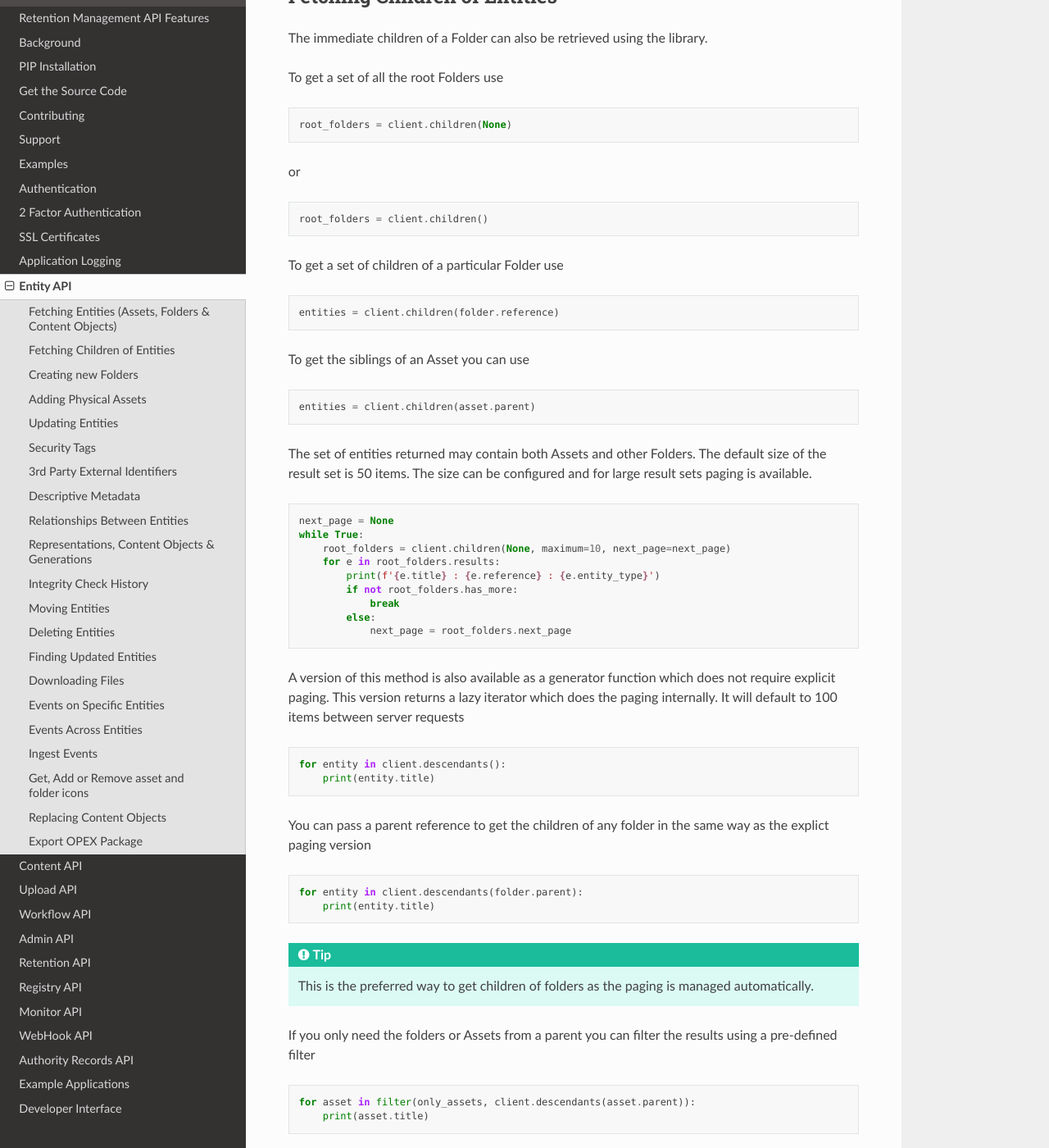
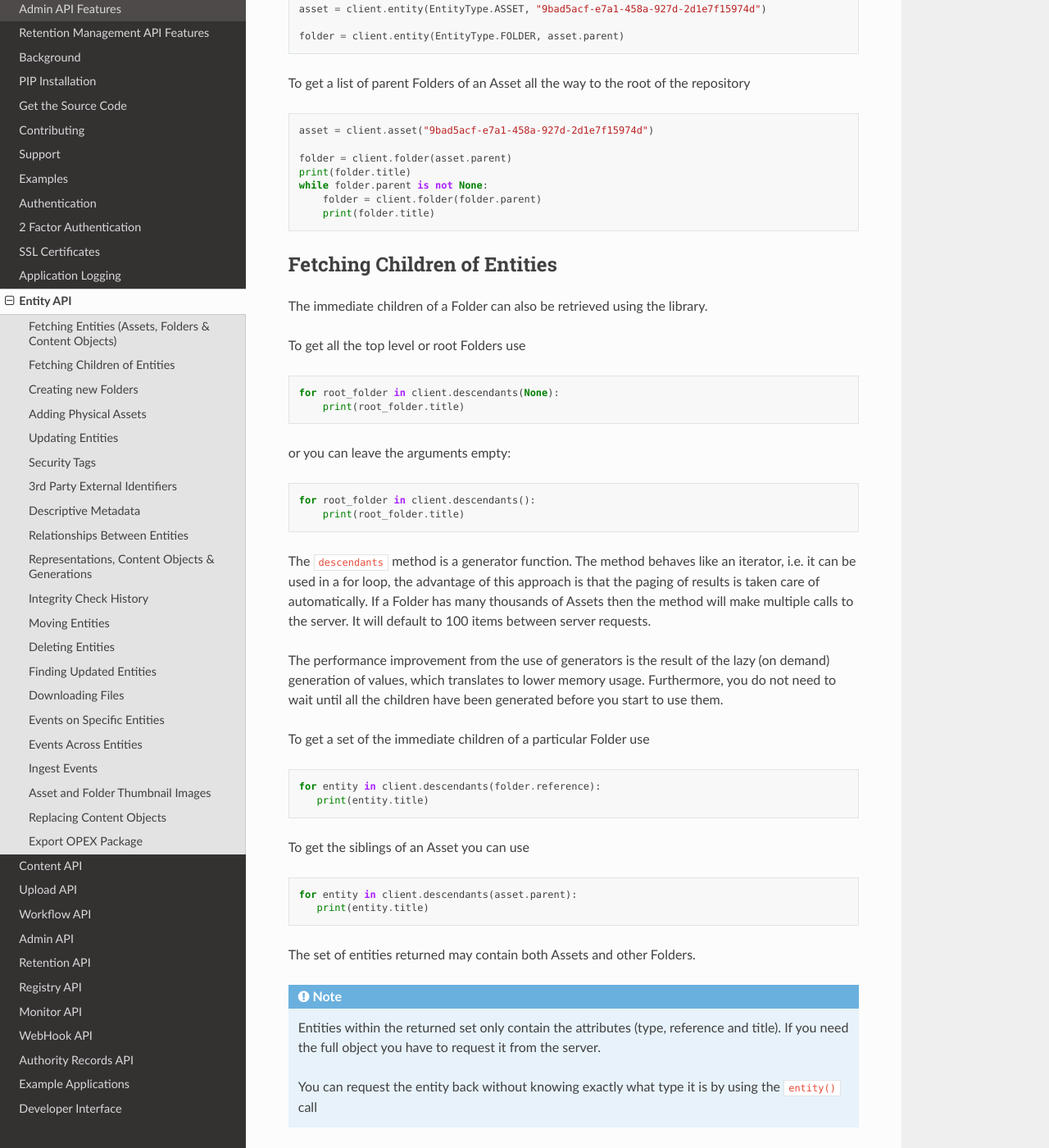
Before and after one commit to carj/pyPreservica, a Sphinx documentation site: the page built from docs/entity.rst, in a window 1280 px wide and 1400 px high, scrolled down 1596 px. Shown: the whole window at 82% size. Built offline with Sphinx 7.4.7 and the Read the Docs theme 2.0.0, drawn with Linux system fonts in a browser that asks for light colours; some of the changed text lies outside the part shown.

Commit message:
more documentation updates

```diff
--- a/docs/entity.rst
+++ b/docs/entity.rst
@@ -3,7 +3,7 @@ Entity API
 
 Making a call to the Preservica repository is very simple.
 
-Begin by importing the pyPreservica module, you can import only the API you need or the
+Begin by importing the pyPreservica module at the start of the Python script. You can import only the API you need or the
 whole library.
 
 To import all the pyPreservica functionality use:
@@ -20,13 +20,21 @@ Now, let's create the ``EntityAPI`` client object, this can have any name, but l
     client = EntityAPI()
 
 
+The ``client`` object will manage the connection to the server and will be responsible for
+creating the API authentication tokens as needed.
+
 
 Fetching Entities (Assets, Folders & Content Objects)
 ^^^^^^^^^^^^^^^^^^^^^^^^^^^^^^^^^^^^^^^^^^^^^^^^^^^^^^^^^
 
-Fetch an Asset by its reference and print its attributes
+The following Python code examples show how data model entities, (Assets, Folders & Content Objects)
+can be returned from Preservica using their internal Preservica identifiers.
+
+The following shows how you can fetch an Asset by its reference and then print its attributes to the screen.
 
 .. code-block:: python
+
+    from pyPreservica import *
 
     asset = client.asset("9bad5acf-e7a1-458a-927d-2d1e7f15974d")
     print(asset.reference)
@@ -61,16 +69,24 @@ and Content Objects
     print(content_object.parent)
     print(content_object.entity_type)
 
+
+Assets, Folders & Content Objects actually have a number of attributes in common, such as ``title``, ``description`` etc.
+Technically they are all objects of type ``Entity``.
+
+
 We can fetch any of Assets, Folders and Content Objects using the entity type and the unique reference
 
 .. code-block:: python
 
     asset = client.entity(EntityType.ASSET, "9bad5acf-e7a1-458a-927d-2d1e7f15974d")
+
     folder = client.entity(EntityType.FOLDER, asset.parent)
 
 To get a list of parent Folders of an Asset all the way to the root of the repository
 
 .. code-block:: python
+
+    asset = client.asset("9bad5acf-e7a1-458a-927d-2d1e7f15974d")
 
     folder = client.folder(asset.parent)
     print(folder.title)
@@ -84,78 +100,73 @@ Fetching Children of Entities
 
 The immediate children of a Folder can also be retrieved using the library.
 
-To get a set of all the root Folders use
+To get all the top level or root Folders use
 
 .. code-block:: python
 
-    root_folders = client.children(None)
+    for root_folder in client.descendants(None):
+        print(root_folder.title)
 
-or
+or you can leave the arguments empty:
 
 .. code-block:: python
 
-    root_folders = client.children()
+    for root_folder in client.descendants():
+        print(root_folder.title)
 
-To get a set of children of a particular Folder use
+
+The ``descendants`` method is a generator function.
+The method behaves like an iterator, i.e. it can be used in a for loop, the advantage of this approach is that
+the paging of results is taken care of automatically. If a Folder has many thousands of Assets then the method will
+make multiple calls to the server. It will default to 100 items between server requests.
+
+The performance improvement from the use of generators is the result of the lazy (on demand) generation of values,
+which translates to lower memory usage.
+Furthermore, you do not need to wait until all the children have been generated before you start to use them.
+
+
+To get a set of the immediate children of a particular Folder use
 
 .. code-block:: python
 
-     entities = client.children(folder.reference)
+     for entity in client.descendants(folder.reference):
+        print(entity.title)
 
 To get the siblings of an Asset you can use
 
 .. code-block:: python
 
-     entities = client.children(asset.parent)
+     for entity in client.descendants(asset.parent):
+        print(entity.title)
 
 The set of entities returned may contain both Assets and other Folders.
-The default size of the result set is 50 items. The size can be configured and for large result sets
-paging is available.
+
+
+.. note::
+    Entities within the returned set only contain the attributes (type, reference and title).
+    If you need the full object you have to request it from the server.
+
+    You can request the entity back without knowing exactly what type it is by using the ``entity()`` call
+
+To fetch the full object back you can use:
 
 .. code-block:: python
 
-     next_page = None
-     while True:
-         root_folders = client.children(None, maximum=10, next_page=next_page)
-         for e in root_folders.results:
-             print(f'{e.title} : {e.reference} : {e.entity_type}')
-             if not root_folders.has_more:
-                 break
-             else:
-                 next_page = root_folders.next_page
+    for f in client.descendants():
+        e = client.entity(f.entity_type, f.reference)
+        print(e)
 
 
+If you only need the Folders or Assets from a parent you can filter the results using a pre-defined filter.
 
-
-A version of this method is also available as a generator function which does not require explicit paging.
-This version returns a lazy iterator which does the paging internally.
-It will default to 100 items between server requests
-
-.. code-block:: python
-
-    for entity in client.descendants():
-        print(entity.title)
-
-
-You can pass a parent reference to get the children of any folder in the same way as the explict paging version
-
-.. code-block:: python
-
-    for entity in client.descendants(folder.parent):
-        print(entity.title)
-
-
-.. tip::
-    This is the preferred way to get children of folders as the paging is managed automatically.
-
-If you only need the folders or Assets from a parent you can filter the results using a pre-defined filter
+For example the following will only return Asset objects and will ignore Folders:
 
 .. code-block:: python
 
     for asset in filter(only_assets, client.descendants(asset.parent)):
         print(asset.title)
 
-or
+To return only Folder objects use:
 
 .. code-block:: python
 
@@ -164,22 +175,8 @@ or
 
 
 
-.. note::
-    Entities within the returned set only contain the attributes (type, reference and title).
-    If you need the full object you have to request it.
-
-    You can request the entity back without knowing exactly what type it is by using the ``entity()`` call
-
-.. code-block:: python
-
-    for f in client.descendants():
-        e = client.entity(f.entity_type, f.reference)
-        print(e)
-
-
-
-If you want **all** the entities below a point in the hierarchy, i.e a recursive list of all folders and Assets the you can
-call ``all_descendants()`` this is a generator function which returns a lazy iterator which will make
+If you want **all** the entities below a point in the hierarchy, i.e a recursive list of all folders and Assets then you can
+call ``all_descendants()`` this is also generator function which returns a lazy iterator which will make
 repeated calls to the server for each page of results.
 
 The following will return all entities within the repository from the root folders down
@@ -188,6 +185,15 @@ The following will return all entities within the repository from the root folde
 
     for e in client.all_descendants():
         print(e.title)
+
+
+.. warning::
+    The code above will fetch every Asset or Folder back from the system.
+    This could take a long time depending on the size of the repository.
+
+    It may be more efficient to search using the ``ContentAPI`` if you are looking for particular objects in the repository.
+
+
 
 again if you need a list of every Asset in the system you can filter using
 
@@ -247,8 +253,8 @@ Physical assets support 3rd party identifiers, thumbnails and descriptive metada
 Updating Entities
 ^^^^^^^^^^^^^^^^^^^^^^^^
 
-We can update either the title or description attribute for assets,
-folders and content objects using the ``save()`` method
+We can update either the title or description attribute for Assets,
+Folders and Content Objects using the ``save()`` method
 
 .. code-block:: python
 
@@ -899,11 +905,11 @@ Return a generator of ingest events over the last n days
         print(ingest_event)
 
 
-Get, Add or Remove asset and folder icons
+Asset and Folder Thumbnail Images
 ^^^^^^^^^^^^^^^^^^^^^^^^^^^^^^^^^^^^^^^^^^^^
 
-You can now add and remove icons on assets and folders using the API. The icons will be displayed in the Explorer and
-Universal Access interfaces.
+You can now add and remove icons on Assets and Folders using the API.
+The icons will be displayed in the Explorer and Universal Access interfaces.
 
 .. code-block:: python
 
```
